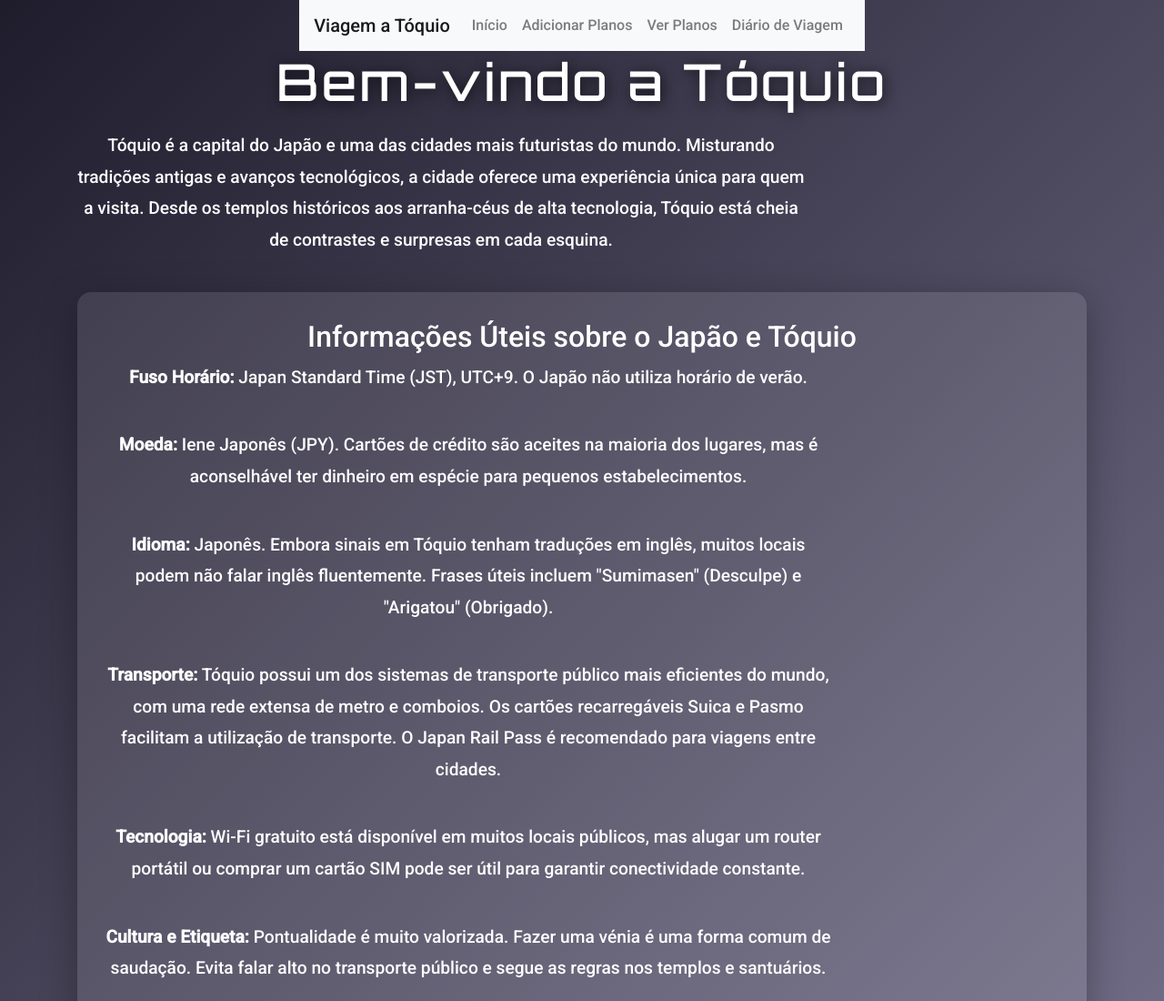
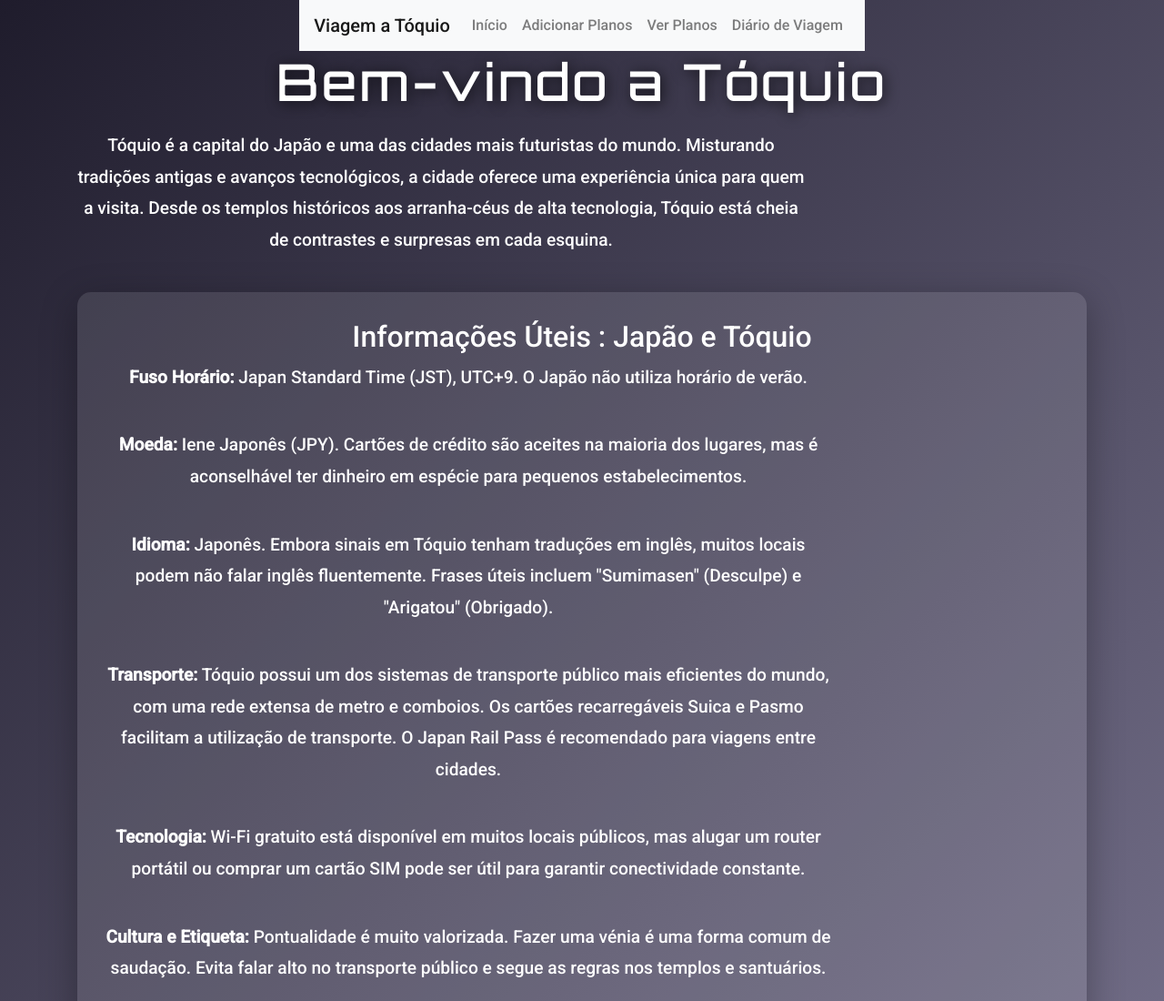
Before and after one commit to Kovacevix/Kovacevix, a plain HTML site: page intro.html in a window 1280 px wide. Shown: the top 1100 px of the page at 91% size. Drawn offline with nearby package versions, Linux system fonts and the light colour scheme; no server answers.

Commit message:
Update informacoes uteis.html

```diff
--- a/informacoes uteis.html
+++ b/informacoes uteis.html
@@ -1,4 +1,4 @@
-<h2>Informações Úteis sobre o Japão e Tóquio</h2>
+<h2>Informações Úteis :  Japão e Tóquio</h2>
 
 <p><strong>Fuso Horário:</strong> Japan Standard Time (JST), UTC+9. O Japão não utiliza horário de verão.</p>
 
```
